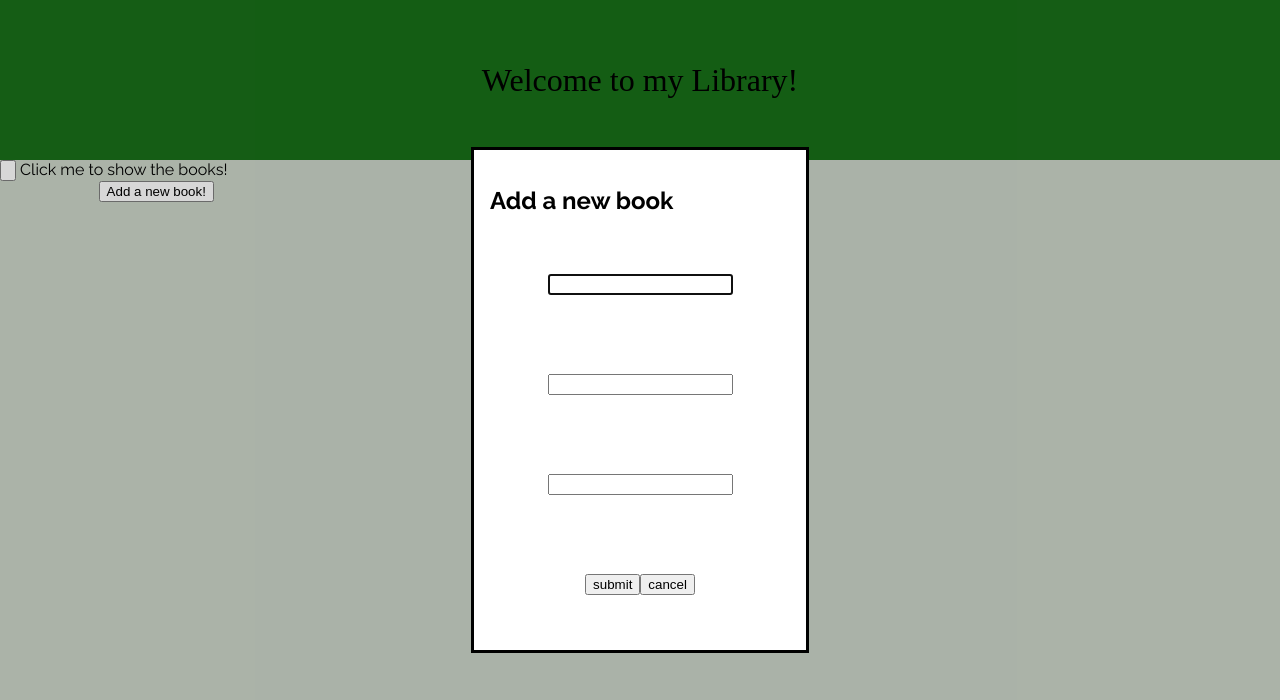
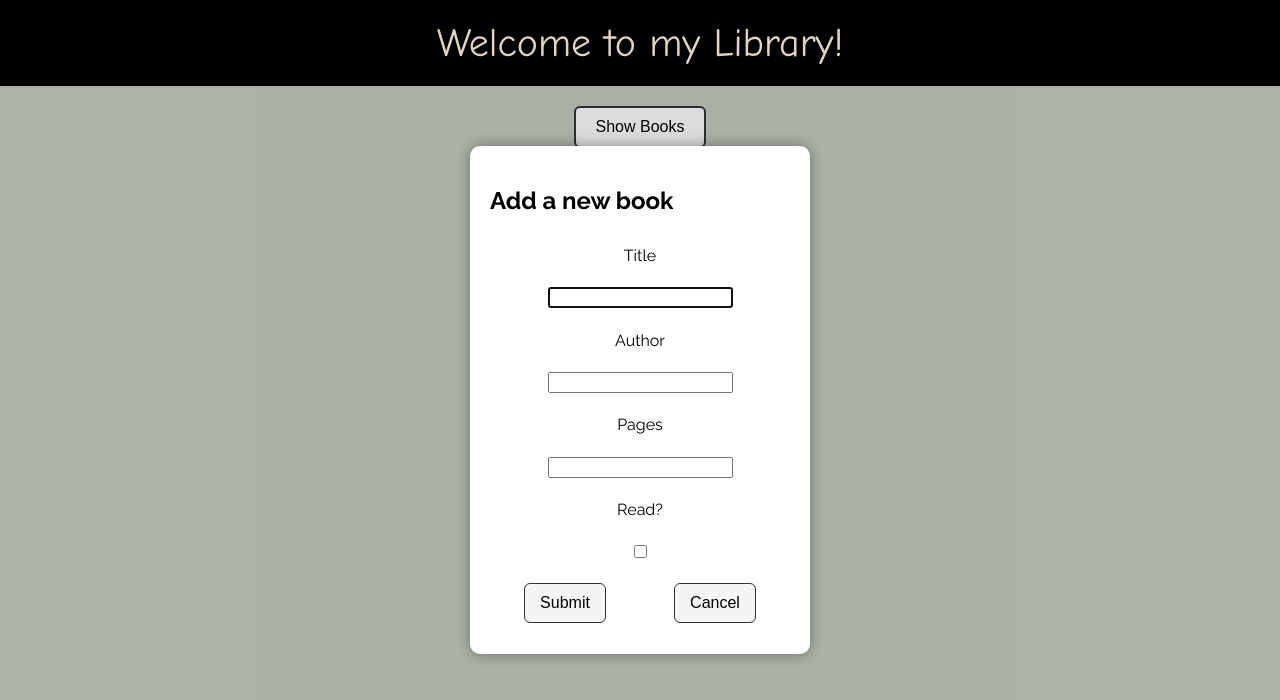
Before and after one commit to pokeyuke/Library, a plain HTML site: page index.html in a window 1280 px wide. Both pictures are taken after a click on the button "Add a new book!". Drawn offline with Linux system fonts and the light colour scheme; a web font is replaced by a local one.

Commit message:
Improved the 'New book' function and added read function
I used the values of the dialog window to create a new book card. Also used a prototype function to toggle the read status of the book card

```diff
--- a/index.html
+++ b/index.html
@@ -1,42 +1,48 @@
 <!DOCTYPE html>
 <html lang="en">
 <head>
-    <meta charset="UTF-8">
-    <meta name="viewport" content="width=device-width, initial-scale=1.0">
+  <meta charset="UTF-8" />
+  <meta name="viewport" content="width=device-width, initial-scale=1" />
   <title>Library</title>
-    <link rel="stylesheet" href="style.css">
+  <link rel="stylesheet" href="style.css" />
   <script src="script.js" defer></script>
-    <link rel="preconnect" href="https://fonts.googleapis.com">
-<link rel="preconnect" href="https://fonts.gstatic.com" crossorigin>
-<link href="https://fonts.googleapis.com/css2?family=Lexend:wght@100..900&family=Orbitron:wght@400..900&family=Playwrite+CA:wght@100..400&family=Raleway:ital,wght@0,100..900;1,100..900&family=Roboto:ital,wght@0,100..900;1,100..900&display=swap" rel="stylesheet">
+  <link rel="preconnect" href="https://fonts.googleapis.com" />
+  <link rel="preconnect" href="https://fonts.gstatic.com" crossorigin />
+  <link
+    href="https://fonts.googleapis.com/css2?family=Lexend:wght@100..900&family=Orbitron:wght@400..900&family=Playwrite+CA:wght@100..400&family=Raleway:ital,wght@0,100..900;1,100..900&family=Roboto:ital,wght@0,100..900;1,100..900&display=swap"
+    rel="stylesheet"
+  />
 </head>
 <body>
+  <div class="header">Welcome to my Library!</div>
 
-    <div class="header">Welcome to my Library!</div>
-    <div class="main" id="main">
   <div class="library-container">
-        <input type="button" id="add-book" > <label for="add-book">Click me to show the books!</label>
 
-
+   <input type="button" id="add-book" value="Show Books">
 
     <div class="wrapper">
+      <button id="trigger">Add a new book!</button>
       <dialog id="new-book">
         <h2>Add a new book</h2>
         <form id="book-form">
-                        <input type="text" >
-                        <input type="text" >
-                        <input type="text" >
+          <label>Title</label>
+          <input type="text" name="title" />
+          <label>Author</label>
+          <input type="text" name="author" />
+          <label>Pages</label>
+          <input type="text" name="pages" />
+          <label>Read?</label>
+          <input type="checkbox" name="read" />
           <div class="buttons">
-                            <button>submit</button>
-                            <button id="cancel" type="button">cancel</button>
+            <button type="submit">Submit</button>
+            <button id="cancel" type="button">Cancel</button>
+          </div>
+        </form>
+      </dialog>
     </div>
 
-                    </form>
-                </dialog>
-                <button id="trigger">Add a new book!</button>
+
+    <div class="main" id="main"></div>
   </div>
-        </div>
-    </div>
-
 </body>
 </html>
--- a/script.js
+++ b/script.js
@@ -5,6 +5,9 @@ const trigger = document.getElementById("trigger")
 const cancel = document.getElementById("cancel")
 const dialog = document.getElementById("new-book")
 const wrapper = document.querySelector(".wrapper")
+const bookForm = document.getElementById("book-form")
+
+
 
 trigger.addEventListener("click", () => showLoginDialog(true))
 cancel.addEventListener("click", () => showLoginDialog(false))
@@ -40,6 +43,14 @@ function addBookToLibrary(title, author, pages, read){
  addBookToLibrary("Animal Farm", "George Orwell", 200, true);
  addBookToLibrary("Norwegian Woods", "Haruki Mukarami", 400, false);
 
+
+Book.prototype.toggleRead = function () {
+    this.read = !this.read;
+};
+
+
+
+
 function bookDisplay(){
     main.innerHTML = "";
 
@@ -50,12 +61,65 @@ function bookDisplay(){
             <p>Author: ${book.author}</p>
             <p>Pages: ${book.pages}</p>
             <p>Status: ${book.read ? 'Read' : 'Not Read'}</p>
+            <button class="delete-btn" data-id="${book.id}">Delete</button>
+            <button class="read-status" data-id="${book.id}" >Read?</button>
         `;
         bookCard.classList.add("cards")
         main.appendChild(bookCard);
     });
+
+    document.querySelectorAll('.delete-btn').forEach(btn => {
+    btn.addEventListener('click', (e) => {
+        const bookId = e.target.getAttribute('data-id');
+        removeBook(bookId);
+    });
+});
+
+
+document.querySelectorAll('.read-status').forEach(btn => {
+    btn.addEventListener('click', (e) => {
+        const bookId = e.target.getAttribute('data-id');
+        const book = myLibrary.find(book => book.id === bookId);
+        if (book) {
+            book.toggleRead();
+            bookDisplay();
+        }
+    });
+});
+
+
+
 }
 
 const showLoginDialog = (show) => show ? dialog.showModal() : dialog.close()
 
 dialog.addEventListener("click", (e) => !wrapper.contains(e.target) && dialog.close())
+
+bookForm.addEventListener("submit", function (e) {
+    e.preventDefault();
+
+    const title = bookForm.title.value.trim();
+    const author = bookForm.author.value.trim();
+    const pages = parseInt(bookForm.pages.value.trim());
+    const read = bookForm.read.checked;
+
+        if (!title || !author || isNaN(pages)) {
+        alert("Please fill in all fields correctly.");
+        return;
+    }
+
+    addBookToLibrary(title, author, pages, read);
+    bookDisplay();
+    bookForm.reset();
+    dialog.close();
+});
+
+
+
+function removeBook(id) {
+    const index = myLibrary.findIndex(book => book.id === id);
+    if (index !== -1) {
+        myLibrary.splice(index, 1);
+        bookDisplay();
+    }
+}
--- a/style.css
+++ b/style.css
@@ -1,96 +1,151 @@
-
 @import url('https://fonts.googleapis.com/css2?family=Lexend:wght@100..900&family=Orbitron:wght@400..900&family=Raleway:ital,wght@0,100..900;1,100..900&family=Roboto:ital,wght@0,100..900;1,100..900&display=swap');
 
-
-
-
-html, body{
+html, body {
     height: 100%;
     margin: 0;
 }
 
-body{
+body {
     display: grid;
-    grid-template-rows: 1fr 4fr;
+    grid-template-rows: auto 1fr;
     font-family: 'Roboto', Comic Sans MS, cursive;
+    background-color: rgb(190, 199, 187);
 }
 
-.header{
+.header {
     grid-row: 1;
     display: flex;
-    flex-direction: row;
     justify-content: center;
     align-items: center;
-    font-size: 200%;
-    font-family: 'Playwrite Canada', 'Comic Sans SM';
-    background-color: rgb(23, 104, 23);
+    font-size: 2.5rem;
+    font-family: 'Playwrite CA', 'Comic Sans MS', cursive;
+    background-color: rgb(0, 0, 0);
+    color: antiquewhite;
+    padding: 20px 0;
 }
 
-.main{
-    grid-row: 2 / 5;
-     background-color: rgb(190, 199, 187);
-     display: grid;
-     grid-template-columns: repeat(auto-fill, minmax(250px, 1fr));
-     gap: 10px;
-     overflow-y: auto;
-    overflow-x: hidden;
-    box-sizing: border-box;
+.library-container {
+    font-family: 'Raleway', sans-serif;
+    display: flex;
+    flex-direction: column;
+    align-items: center;
+    padding: 20px;
+    gap: 15px;
+}
 
 
+#add-book,
+#trigger {
+    padding: 10px 20px;
+    font-size: 1rem;
+    cursor: pointer;
+    border: 2px solid #333;
+    border-radius: 6px;
+    background-color: #f5f5f5;
+    transition: background-color 0.3s ease;
 }
 
-.library-container{
-    font-family: 'Raleway';
+#add-book:hover,
+#trigger:hover {
+    background-color: #ddd;
 }
 
-.cards{
+
+label[for="add-book"] {
+    margin-left: 10px;
+    font-size: 1rem;
+    cursor: pointer;
+}
+
+
+.main {
+    grid-row: 2;
+    width: 100%;
+    max-width: 1200px;
+    background-color: rgb(190, 199, 187);
+    display: grid;
+    grid-template-columns: repeat(auto-fill, minmax(250px, 1fr));
+    gap: 15px;
+    overflow-y: auto;
+    padding: 10px;
+    box-sizing: border-box;
+    margin: 0 auto;
+}
+
+
+.cards {
     font-family: 'Times New Roman', Times, serif;
-    background-color: aquamarine;
+    background-color: rgb(83, 90, 88);
     max-width: 300px;
     border-radius: 5px;
-    margin: 10px;
+    margin: 10px auto;
+    padding: 15px;
     display: flex;
     flex-direction: column;
     justify-content: center;
     align-items: center;
     max-height: 250px;
+    color: white;
+    box-shadow: 0 0 6px rgba(0,0,0,0.5);
 }
 
 
-.playwrite-ca-header {
-  font-family: "Playwrite CA", cursive;
-  font-optical-sizing: auto;
-  font-weight: 200;
-  font-style: normal;
-}
-
-#book-form{
+#book-form {
     height: 400px;
     display: flex;
     flex-direction: column;
     align-items: center;
     justify-content: space-around;
     width: 300px;
+    font-family: 'Raleway', sans-serif;
 }
 
-dialog .wrapper{
-    padding: 16px;
-        display: flex;
-    flex-direction: column;
-    align-items: center;
-    justify-content: center;
-}
-
-.wrapper{
+.wrapper {
     display: flex;
     flex-direction: column;
     align-items: center;
     justify-content: center;
 }
 
-.buttons{
+
+dialog#new-book {
+    padding: 20px;
+    border-radius: 10px;
+    border: none;
+    box-shadow: 0 0 15px rgba(0,0,0,0.4);
+    font-family: 'Raleway', sans-serif;
+}
+
+
+.buttons {
     display: flex;
     flex-direction: row;
     justify-content: space-around;
+    width: 100%;
+}
 
+button[type="submit"],
+#cancel {
+    padding: 10px 15px;
+    border-radius: 6px;
+    border: 1.5px solid #333;
+    background-color: #f5f5f5;
+    cursor: pointer;
+    font-size: 1rem;
+    transition: background-color 0.3s ease;
 }
+
+button[type="submit"]:hover,
+#cancel:hover {
+    background-color: #ddd;
+}
+
+
+.main::-webkit-scrollbar {
+    width: 8px;
+}
+
+.main::-webkit-scrollbar-thumb {
+    background-color: rgba(0,0,0,0.2);
+    border-radius: 4px;
+}
```
Lines whose indentation alone changed are shown as unchanged.
